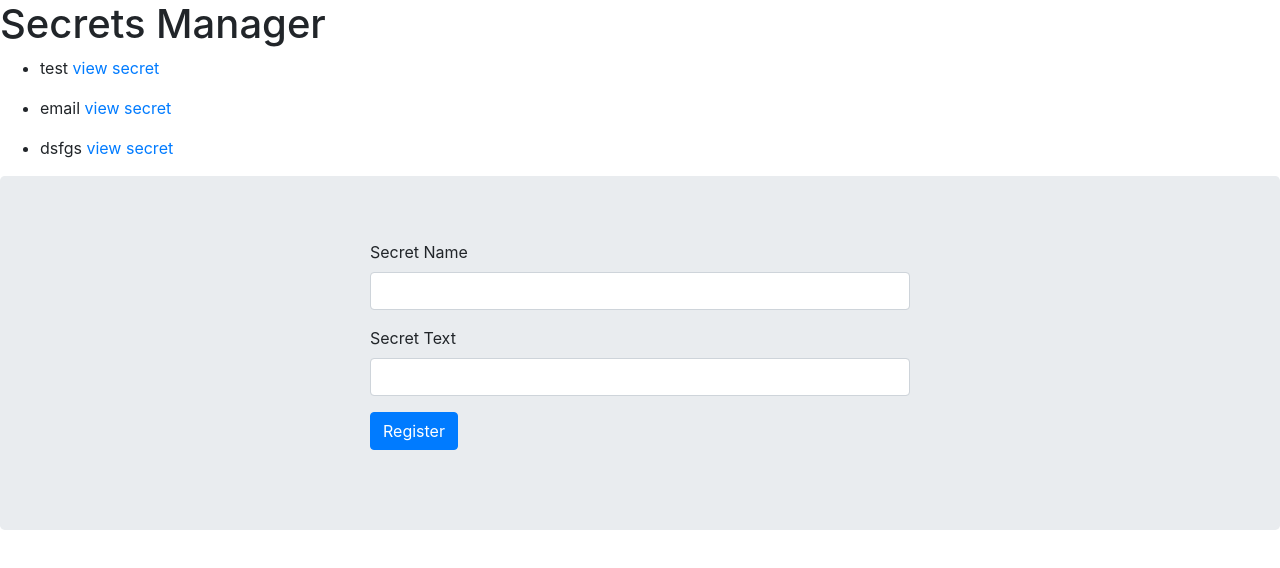
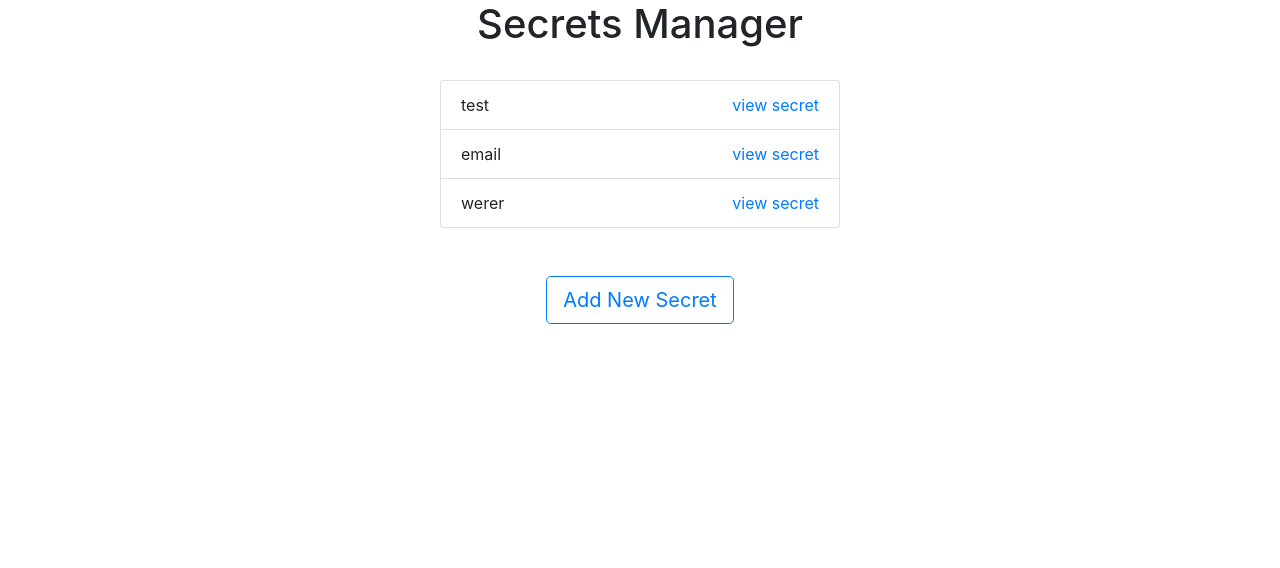
Before and after one commit to ksenechkaP/SecretsManager, an Angular app in the folder secretsManager/: page / in a window 1280 px wide. Shown: the top 568 px of the page. Built offline with nearby package versions, Linux system fonts and the light colour scheme; data requests are answered from the project's data file.

Commit message:
fixed services and main lisr styling

```diff
--- a/secretsManager/db.json
+++ b/secretsManager/db.json
@@ -13,9 +13,9 @@
       "allowExport": false
     },
     {
-      "id": "51",
-      "secretName": "dsfgs",
-      "secretText": "dhshfh",
+      "id": "89",
+      "secretName": "werer",
+      "secretText": "werewrr",
       "allowExport": false
     }
   ]
--- a/secretsManager/package.json
+++ b/secretsManager/package.json
@@ -23,8 +23,10 @@
     "@angular/platform-browser": "~8.1.0",
     "@angular/platform-browser-dynamic": "~8.1.0",
     "@angular/router": "~8.1.0",
+    "@ng-bootstrap/ng-bootstrap": "^5.1.1",
     "rxjs": "~6.4.0",
     "tslib": "^1.9.0",
+    "uuid": "^3.3.3",
     "zone.js": "~0.9.1"
   },
   "devDependencies": {
--- a/secretsManager/src/app/app.component.html
+++ b/secretsManager/src/app/app.component.html
@@ -1,4 +1 @@
-<h1>
-  Secrets Manager
-</h1>
 <router-outlet></router-outlet>
--- a/secretsManager/src/app/app.module.ts
+++ b/secretsManager/src/app/app.module.ts
@@ -8,6 +8,7 @@ import { AppComponent } from './app.component';
 import { SecretComponent } from './components/secret/secret.component';
 import { SecretsComponent } from './components/secrets/secrets.component';
 import { SecretsService } from './services/secrets.service';
+import {NgbModule} from '@ng-bootstrap/ng-bootstrap';
 
 @NgModule({
   declarations: [
@@ -21,7 +22,8 @@ import { SecretsService } from './services/secrets.service';
     HttpModule,
     HttpClientModule,
     FormsModule,
-    ReactiveFormsModule
+    ReactiveFormsModule,
+    NgbModule
   ],
   providers: [SecretsService],
   bootstrap: [AppComponent]
--- a/secretsManager/src/app/components/secret/secret.component.ts
+++ b/secretsManager/src/app/components/secret/secret.component.ts
@@ -18,6 +18,7 @@ export class SecretComponent implements OnInit {
     secretText: null,
     allowExport: null
   };
+  public isCollapsed = false;
 
   constructor(private secretsService: SecretsService, private route: ActivatedRoute, private formBuilder: FormBuilder) { }
 
--- a/secretsManager/src/app/components/secrets/secrets.component.html
+++ b/secretsManager/src/app/components/secrets/secrets.component.html
@@ -1,13 +1,22 @@
-<ul *ngFor="let secret of secretsList">
-  <li>
+<div class="container secretsList">
+  <h1>
+    Secrets Manager
+  </h1>
+  <ul class="list-group mt-4 mb-5">
+    <li class="list-group-item secretItem" *ngFor="let secret of secretsList">
       {{secret.secretName}}
       <a [routerLink]="['/secret', secret.id]">view secret</a>
     </li>
   </ul>
-<div class="jumbotron">
-  <div class="container">
-    <div class="row">
-      <div class="col-md-6 offset-md-3">
+  <button class="btn btn-lg btn-outline-primary" (click)="open(content)">Add New Secret</button>
+  <ng-template #content let-modal>
+    <div class="modal-header">
+      <h4 class="modal-title" id="modal-basic-title">Add New Secret</h4>
+      <button type="button" class="close" aria-label="Close" (click)="modal.dismiss('Cross click')">
+        <span aria-hidden="true">&times;</span>
+      </button>
+    </div>
+    <div class="modal-body">
       <form [formGroup]="newSecretForm" (ngSubmit)="onSubmit()">
         <div class="form-group">
           <label>Secret Name</label>
@@ -30,10 +39,12 @@
     </div>
     </div> -->
         <div class="form-group">
-            <button class="btn btn-primary">Register</button>
+          <button class="btn btn-primary">Add Secret</button>
         </div>
       </form>
     </div>
+    <div class="modal-footer">
+      <button type="button" class="btn btn-outline-dark" (click)="modal.close('Save click')">Save</button>
     </div>
+  </ng-template>
 </div>
-</div>
--- a/secretsManager/src/app/components/secrets/secrets.component.scss
+++ b/secretsManager/src/app/components/secrets/secrets.component.scss
@@ -0,0 +1,10 @@
+.secretsList {
+  display: flex;
+  flex-direction: column;
+  align-items: center;
+}
+.secretItem {
+  display: flex;
+  justify-content: space-between;
+  width: 400px;
+}
--- a/secretsManager/src/app/components/secrets/secrets.component.ts
+++ b/secretsManager/src/app/components/secrets/secrets.component.ts
@@ -3,6 +3,9 @@ import { FormBuilder, FormGroup, Validators } from '@angular/forms';
 
 import { SecretsService } from '../../services/secrets.service';
 import { Secret } from '../../models/secret.model';
+import * as uuid from 'uuid';
+
+import {NgbModal, ModalDismissReasons} from '@ng-bootstrap/ng-bootstrap';
 
 @Component({
   selector: 'app-secrets',
@@ -13,8 +16,9 @@ export class SecretsComponent implements OnInit {
   private newSecretForm: FormGroup;
   public submitted = false;
   public secretsList;
+  closeResult: string;
 
-  constructor( private formBuilder: FormBuilder, private secretsService: SecretsService) { }
+  constructor( private formBuilder: FormBuilder, private secretsService: SecretsService, private modalService: NgbModal) { }
 
   listSecrets() {
     this.secretsService.getSecrets().subscribe(res => {
@@ -34,6 +38,10 @@ export class SecretsComponent implements OnInit {
   // convenience getter for easy access to form fields
   get f() { return this.newSecretForm.controls; }
 
+  open(content) {
+    this.modalService.open(content, {ariaLabelledBy: 'modal-basic-title'});
+  }
+
    onSubmit() {
     this.submitted = true;
     // stop here if form is invalid
@@ -42,7 +50,8 @@ export class SecretsComponent implements OnInit {
     }
 
     const {secretName, secretText, allowExport} = this.newSecretForm.value;
-    const id = Math.floor(Math.random() * Math.floor(100));
+    const id = uuid.v4();
+    // const id = Math.floor(Math.random() * Math.floor(100));
     const secret = new Secret(id.toString(), secretName, secretText, allowExport);
     this.secretsService.createNewSecret(secret);
     }
--- a/secretsManager/src/app/services/secrets.service.ts
+++ b/secretsManager/src/app/services/secrets.service.ts
@@ -8,6 +8,7 @@ import { Secret } from '../models/secret.model';
 
 export class SecretsService {
   secretsUrl = 'http://localhost:3000/secrets';
+  defaultUrl = 'http://localhost:4200/';
 
   constructor( private httpClient: HttpClient) {
 
@@ -26,6 +27,8 @@ export class SecretsService {
         val => {
             console.log('POST call successful value returned in body',
                         val);
+            alert('New secret was created');
+            window.location.href = this.defaultUrl;
         },
         response => {
             console.log(secret);
@@ -62,6 +65,8 @@ export class SecretsService {
         val => {
             console.log('DELETE call successful value returned in body',
                         val);
+            alert('This secret was deleted');
+            window.location.href = this.defaultUrl;
         },
         response => {
             console.log('DELETE call in error', response);
```
Also changed, not shown: 1 other file (tests, documents, lock files or other folders). Lines whose indentation alone changed are shown as unchanged.
